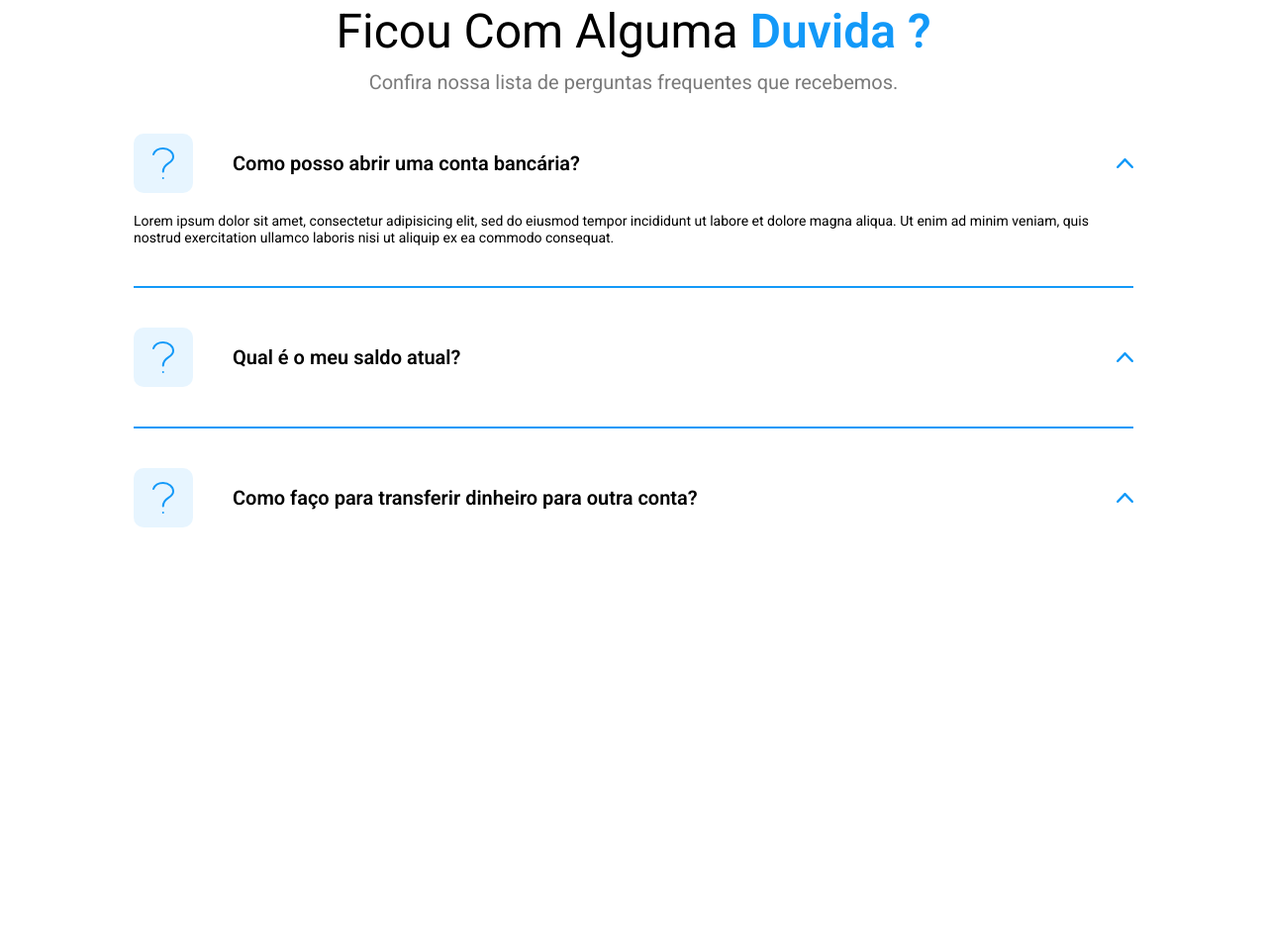
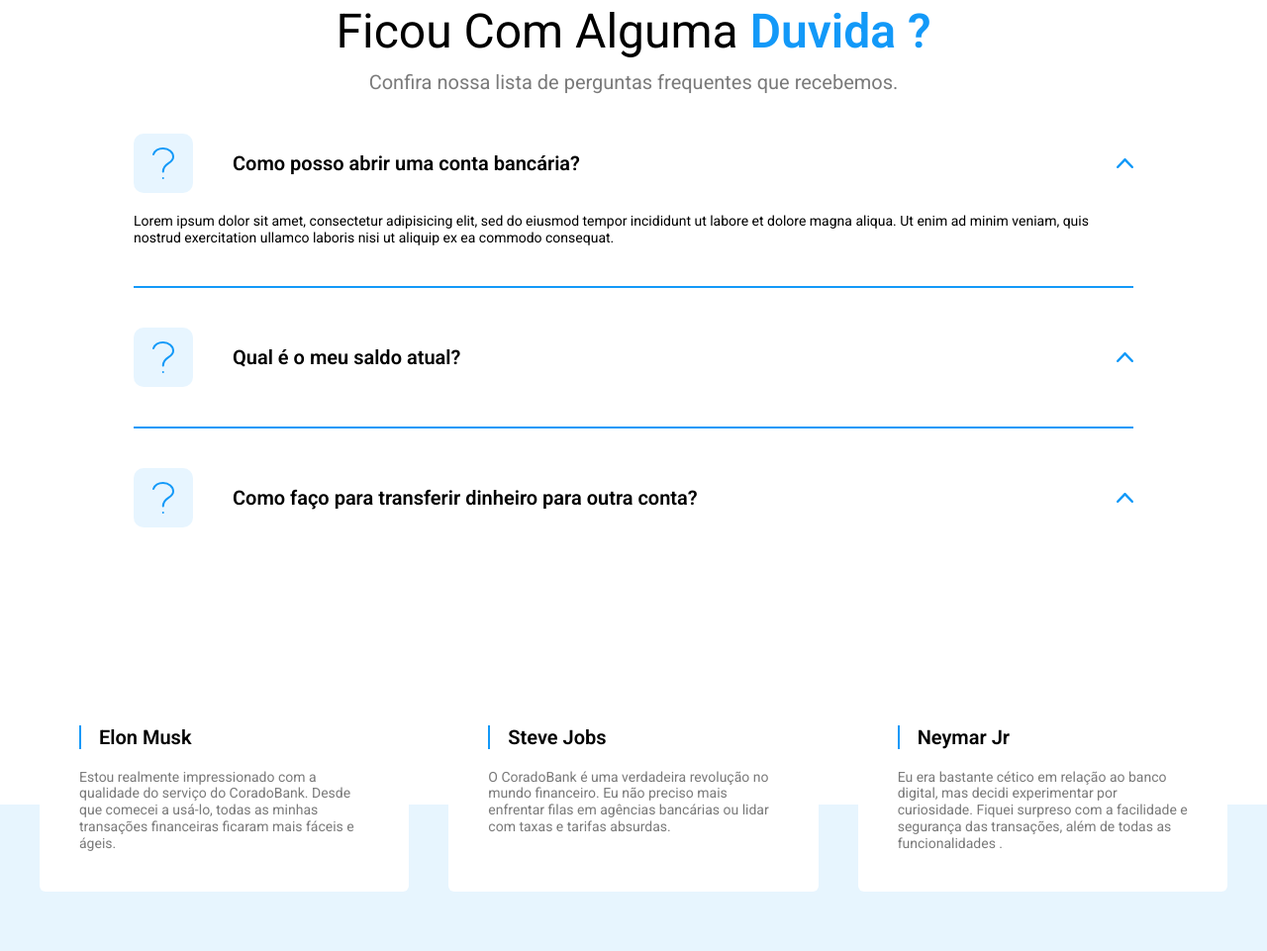
Before and after one commit to MatheusCorado/CoradoBank, a plain HTML site: page index.html in a window 1280 px wide. Shown: the part 2673-3634 px from the top of the page at 99% size. Before the commit the page ends 3306 px from the top, so only its background shows below. Drawn offline with Linux system fonts and the light colour scheme.

Commit message:
Comentarios

```diff
--- /dev/null
+++ b/CSS/comentarios.css
@@ -0,0 +1,48 @@
+.comentarios-bg {
+  background-color: #e7f5fe;
+  box-shadow: inset 0 180px white;
+  padding: 60px 0;
+}
+.comentarios {
+  padding: 0 20px;
+}
+.comentarios ul {
+  display: grid;
+  grid-template-columns: repeat(3, 1fr);
+  gap: 40px;
+  li {
+    padding: 40px;
+    background-color: var(--c0);
+    border-radius: 6px;
+    h4 {
+      position: relative;
+      padding-left: 20px;
+    }
+    h4::before {
+      position: absolute;
+      content: "";
+      width: 2px;
+      left: 0px;
+      height: 100%;
+      background-color: var(--cP);
+    }
+    p {
+      padding-top: 20px;
+    }
+  }
+}
+@media (max-width: 1024px) {
+  .comentarios-bg {
+    box-shadow: none;
+  }
+  .comentarios ul {
+    grid-template-columns: 1fr;
+    gap: 20px;
+    li {
+      padding: 20px;
+      p {
+        padding-top: 10px;
+      }
+    }
+  }
+}
--- a/CSS/style.css
+++ b/CSS/style.css
@@ -4,3 +4,4 @@
 @import "./celular.css";
 @import "./vantagens.css";
 @import "./duvida.css";
+@import "./comentarios.css";
--- a/index.html
+++ b/index.html
@@ -157,7 +157,24 @@
         </li>
       </ul>
     </div>
-
+  </section>
+  <section aria-label="comentarios" class="comentarios-bg">
+    <div class="comentarios container">
+      <ul>
+        <li>
+          <h4 class="font-celular-sub">Elon Musk</h4>
+          <p class=" c8 font-celular-sub-p">Estou realmente impressionado com a qualidade do serviço do CoradoBank. Desde que comecei a usá-lo, todas as minhas transações financeiras ficaram mais fáceis e ágeis.</p>
+        </li>
+        <li>
+          <h4 class="font-celular-sub">Steve Jobs</h4>
+          <p class=" c8 font-celular-sub-p">O CoradoBank é uma verdadeira revolução no mundo financeiro. Eu não preciso mais enfrentar filas em agências bancárias ou lidar com taxas e tarifas absurdas.</p>
+        </li>
+        <li>
+          <h4 class="font-celular-sub">Neymar Jr</h4>
+          <p class=" c8 font-celular-sub-p">Eu era bastante cético em relação ao banco digital, mas decidi experimentar por curiosidade. Fiquei surpreso com a facilidade e segurança das transações, além de todas as funcionalidades .</p>
+        </li>
+      </ul>
+    </div>
   </section>
 </body>
 
```
